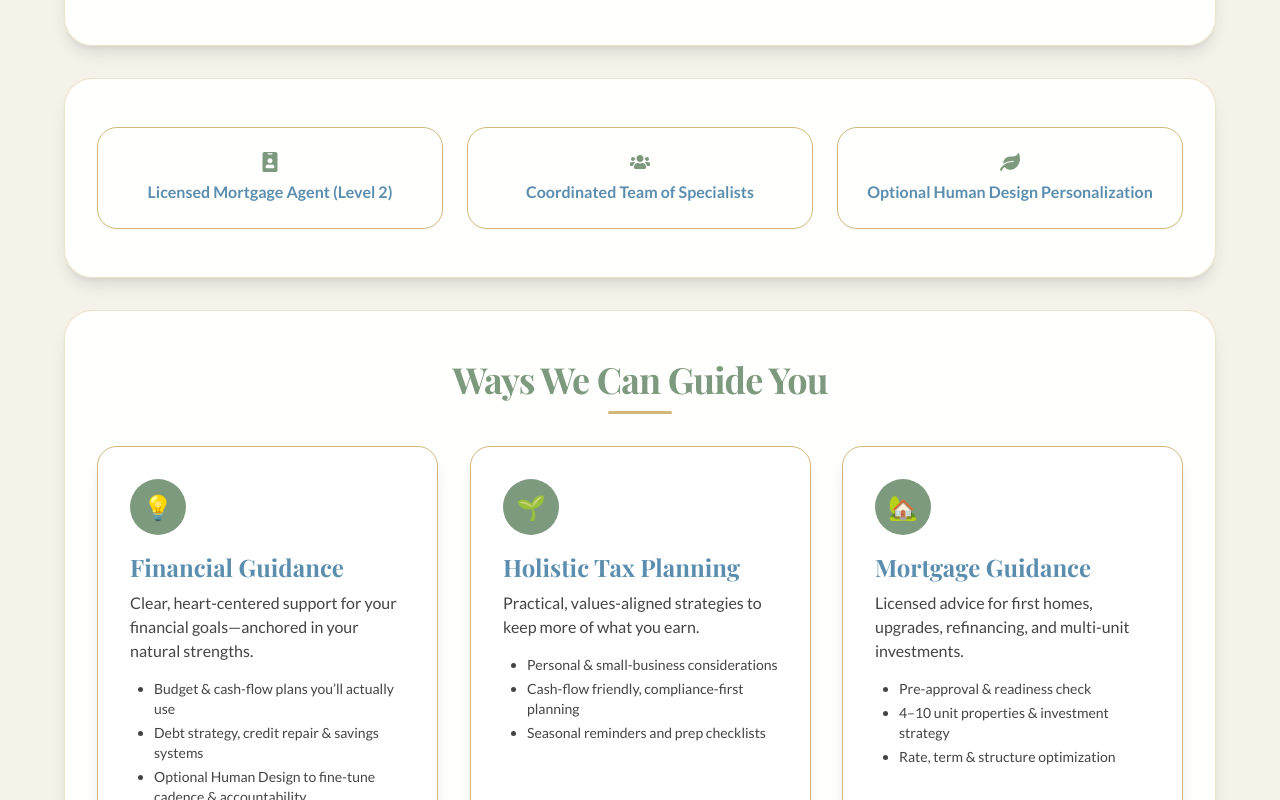
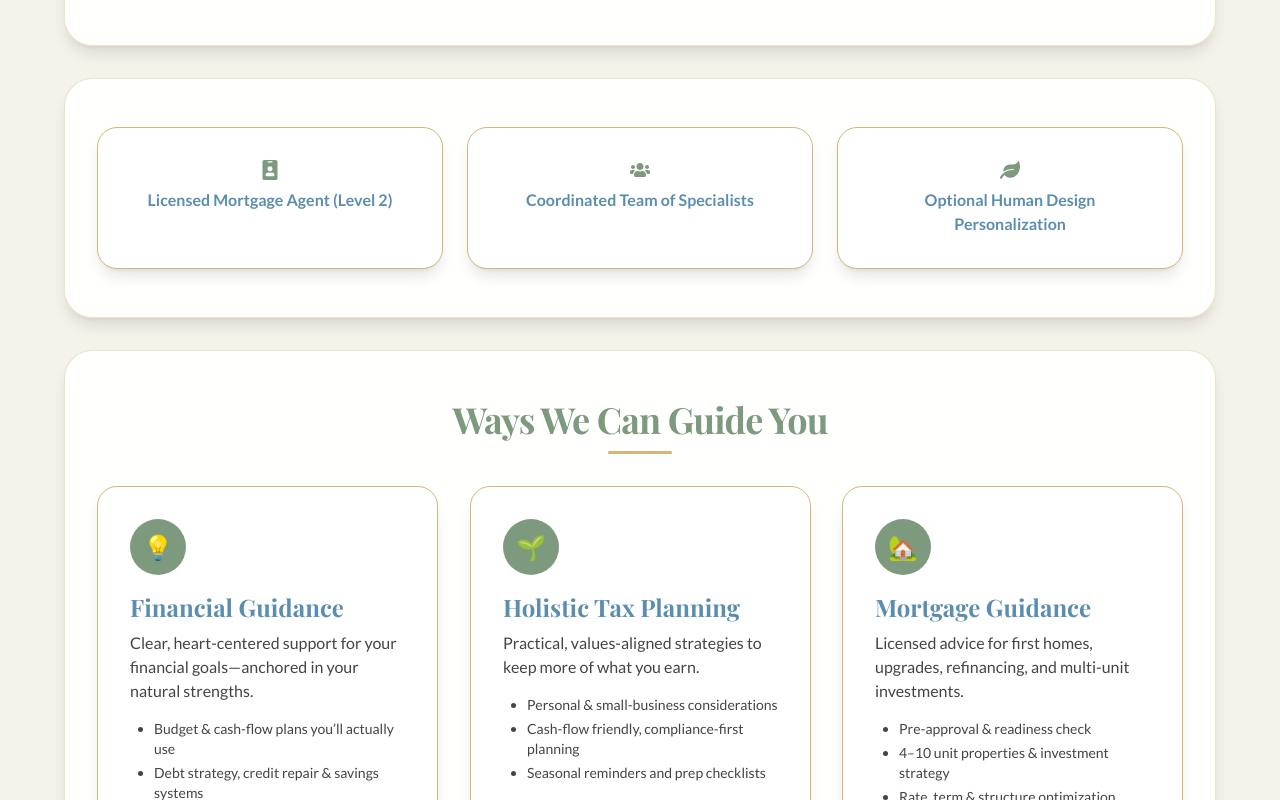
Before and after one commit to nelsondario1111/fanny-site, a Next.js app: page /en in a window 1280 px wide. Shown: the part 1640-2440 px from the top of the page. Built offline with nearby package versions, Linux system fonts and the light colour scheme.

Commit message:
Update files

```diff
--- a/app/en/page.tsx
+++ b/app/en/page.tsx
@@ -2,34 +2,32 @@
 
 import Image from "next/image";
 import Link from "next/link";
-import { ReactNode } from "react";
+import type { ReactNode } from "react";
 import { motion, useReducedMotion } from "framer-motion";
+import type { Variants, Easing, Transition } from "framer-motion";
 import { FaIdBadge, FaUsers, FaLeaf, FaShieldAlt, FaGlobeAmericas } from "react-icons/fa";
 
 /* ---------------------- Motion helpers ---------------------- */
-const easing: number[] = [0.22, 1, 0.36, 1];
+const easing: Easing = [0.22, 1, 0.36, 1];
 
 function useAnims() {
   const prefersReduced = useReducedMotion();
 
-  const fade = {
+  const baseTransition: Transition = prefersReduced
+    ? { duration: 0 }
+    : { duration: 0.6, ease: easing };
+
+  const fade: Variants = {
     hidden: { opacity: 0 },
-    visible: {
-      opacity: 1,
-      transition: prefersReduced ? { duration: 0 } : { duration: 0.6, ease: easing },
-    },
+    visible: { opacity: 1, transition: baseTransition },
   };
 
-  const fadeUp = {
+  const fadeUp: Variants = {
     hidden: { opacity: 0, y: 16 },
-    visible: {
-      opacity: 1,
-      y: 0,
-      transition: prefersReduced ? { duration: 0 } : { duration: 0.6, ease: easing },
-    },
+    visible: { opacity: 1, y: 0, transition: baseTransition },
   };
 
-  const stagger = {
+  const stagger: Variants = {
     hidden: {},
     visible: {
       transition: prefersReduced ? {} : { staggerChildren: 0.12, delayChildren: 0.05 },
@@ -351,7 +349,7 @@ export default function Home() {
             <motion.div
               key={b.text}
               variants={fadeUp}
-              className="rounded-2xl border border-brand-gold p-6 shadow-sm transition-transform duration-200 will-change-transform hover:-translate-y-0.5 hover:shadow-md"
+              className="group bg-white rounded-2xl p-8 shadow-lg border border-brand-gold flex flex-col transition-transform duration-200 will-change-transform hover:-translate-y-1 hover:shadow-xl"
             >
               <div className="text-2xl text-brand-green flex items-center justify-center">{b.icon}</div>
               <p className="font-semibold text-brand-blue mt-2">{b.text}</p>
@@ -492,7 +490,7 @@ export default function Home() {
               className="rounded-2xl border border-brand-green/30 p-6 transition-transform duration-200 hover:-translate-y-0.5"
             >
               <h4 className="font-serif text-xl text-brand-blue font-bold mb-2">{col.title}</h4>
-              <ul className="list-disc pl-5 text-brand-body space-y-1">
+              <ul className="list-disc pl-6 text-brand-body space-y-1">
                 {col.items.map((it) => (
                   <li key={it}>{it}</li>
                 ))}
```
